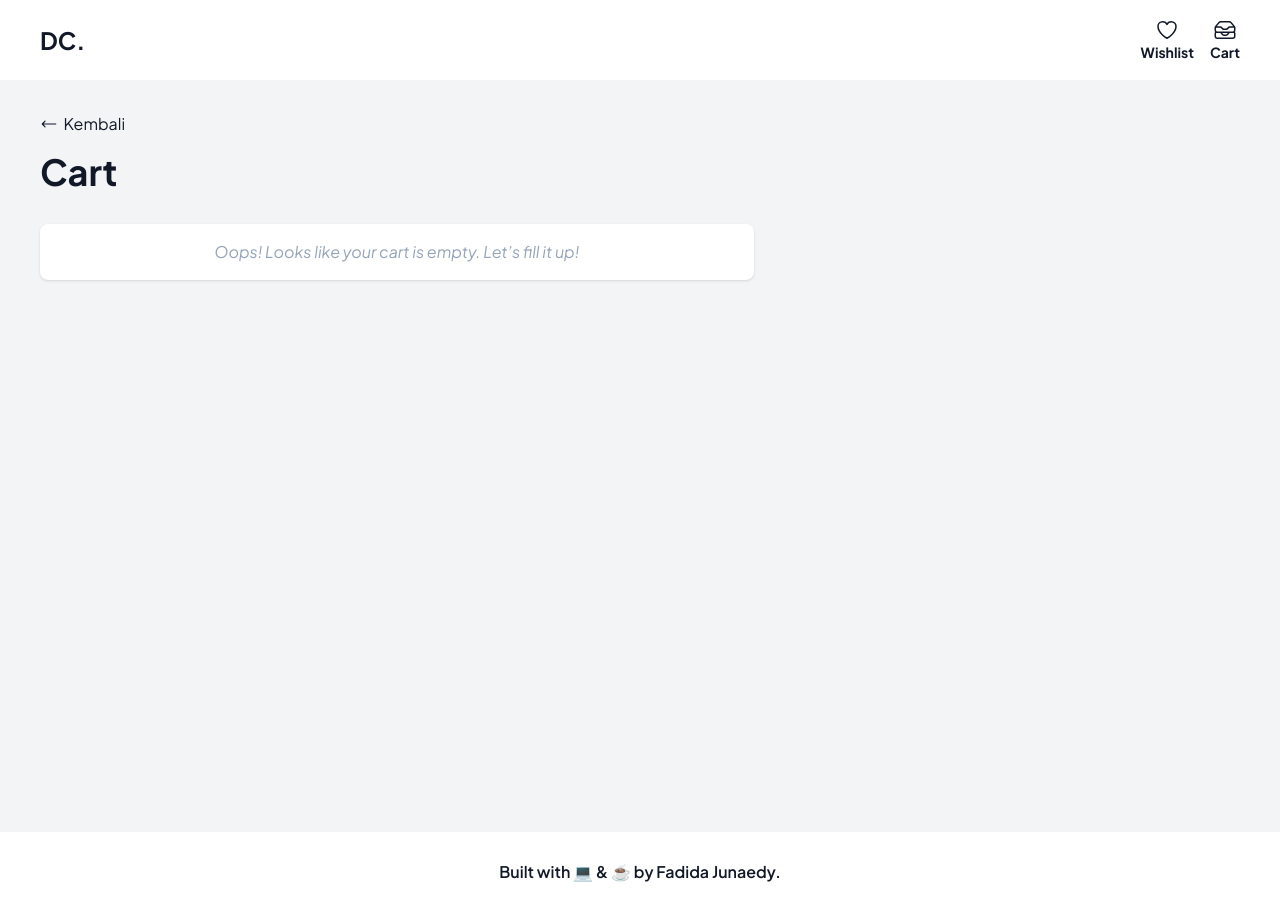
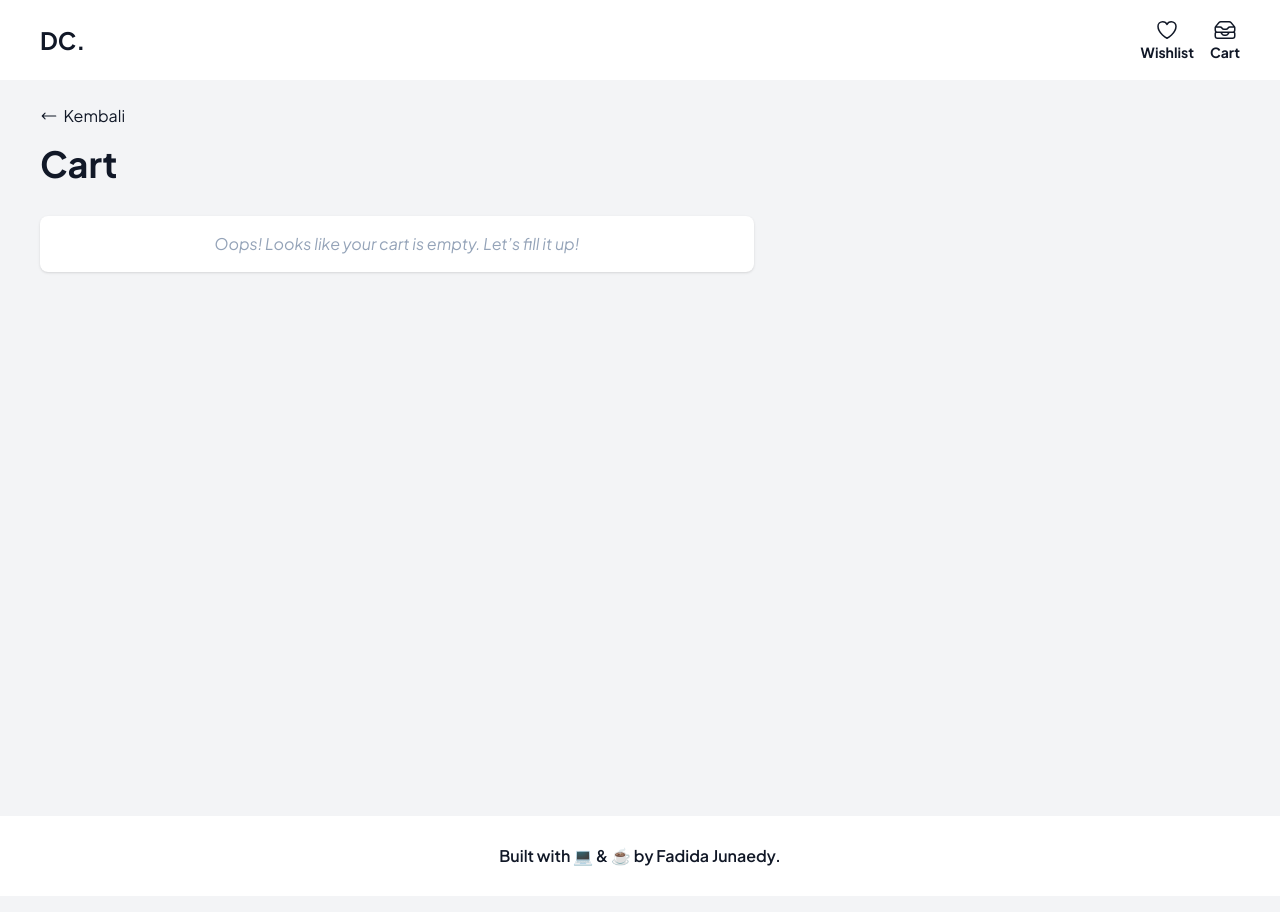
Before and after one commit to fadidajunaedy/dreamcommerce, a React (Vite) app: page /cart in a window 1280 px wide. Built offline with nearby package versions, Linux system fonts and the light colour scheme.

Commit message:
ADDING BASENAME ROUTE

```diff
--- a/src/App.jsx
+++ b/src/App.jsx
@@ -11,9 +11,9 @@ import Footer from "./components/Footer"
 const App = () => {
   return (
     <>
-      <Router>
+      <Router basename="/">
         <Navbar />
-        <main className="py-4">
+        <main className="py-2">
         <Routes>
           <Route path="/" element={<Home />} />
             <Route path="/product/:id" element={<Product />} />
```
